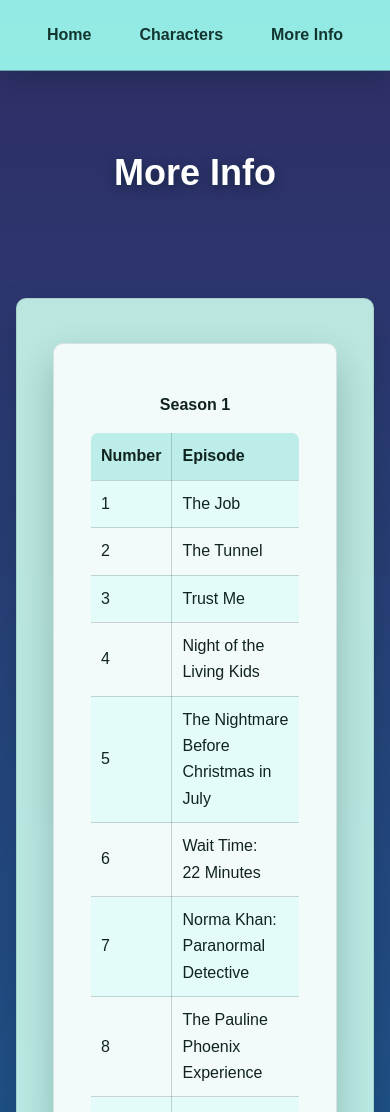
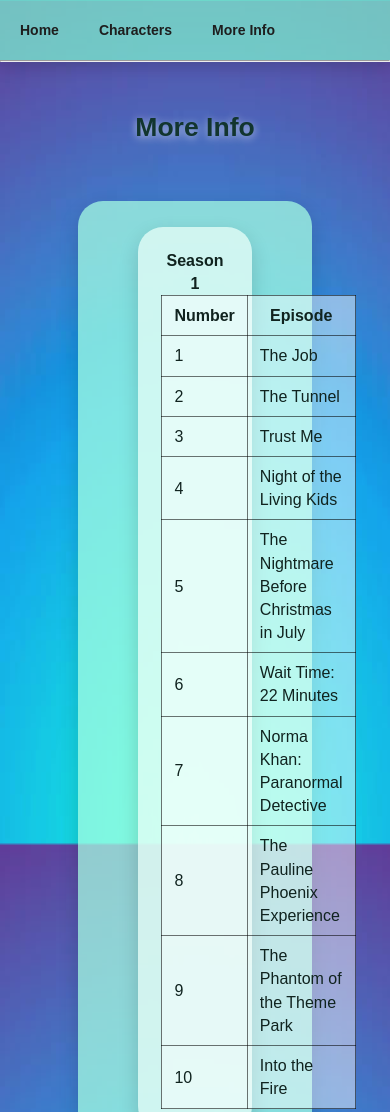
Before and after one commit to BeSuper123/manu, a website: page page3.html in a window 390 px wide. Shown: the top 1112 px of the page. Drawn offline with Linux system fonts and the light colour scheme.

Commit message:
Tone down Dead End styling changes

```diff
--- a/CSS/style.css
+++ b/CSS/style.css
@@ -4,250 +4,129 @@
     box-sizing: border-box;
 }
 
-html {
-    scroll-behavior: smooth;
-}
-
 body {
-    min-height: 100vh;
-    font-family: Arial, Helvetica, sans-serif;
+    font-family: sans-serif;
     color: #10231f;
-    background-image: linear-gradient(rgba(7, 26, 28, 0.42), rgba(7, 26, 28, 0.18)), url('../Images/bim.jpg');
+    background-image: linear-gradient(rgba(255, 255, 255, 0.08), rgba(255, 255, 255, 0.08)), url('../Images/bim.jpg');
     background-repeat: no-repeat;
     background-attachment: fixed;
-    background-size: cover;
-    background-position: center;
-    line-height: 1.65;
-    font-size: 18px;
+    background-size: 100% 100%;
+    line-height: 1.45;
 }
 
 nav {
     width: 100%;
-    min-height: 70px;
-    background-color: rgba(158, 255, 242, 0.9);
+    height: 60px;
+    background-color: rgba(127, 255, 212, 0.68);
     font-weight: bold;
-    position: sticky;
-    top: 0;
-    z-index: 10;
-    box-shadow: 0 10px 28px rgba(5, 30, 36, 0.22);
+    box-shadow: 0 5px 18px rgba(0, 0, 0, 0.18);
 }
 
-ul {
-    list-style: none;
-    width: min(1100px, 100% - 32px);
-    min-height: 70px;
-    margin: 0 auto;
-    display: flex;
-    align-items: center;
-    justify-content: center;
-    gap: 12px;
-    flex-wrap: wrap;
+table {
+    margin-left: 2%;
+    border-collapse: collapse;
+    background-color: rgba(255, 255, 255, 0.45);
 }
 
-ul li {
-    list-style: none;
-    line-height: normal;
+button {
+    background-color: rgba(0, 179, 255, 0.78);
+    border-radius: 25px;
+    border: 0;
+    padding: 8px 14px;
+    box-shadow: 0 5px 14px rgba(0, 0, 0, 0.18);
+    cursor: pointer;
 }
 
-ul li a {
-    display: block;
+button a {
+    color: #10231f;
     text-decoration: none;
-    font-size: 16px;
-    color: #12352f;
-    padding: 10px 18px;
-    border-radius: 999px;
-    transition: background-color .2s ease, color .2s ease, transform .2s ease;
 }
 
-ul li a:hover,
-ul li a:focus-visible {
-    background-color: rgba(18, 53, 47, 0.12);
-    color: #061817;
-    transform: translateY(-2px);
-    outline: none;
+table, th, td {
+    border: 1px solid rgba(0, 0, 0, 0.55);
 }
 
-ul li a:active {
-    background-color: rgba(24, 196, 181, 0.28);
+th, td {
+    padding: 8px 12px;
 }
 
-hr {
-    border: 0;
-    height: 1px;
-    background: rgba(158, 255, 242, 0.55);
-}
-
-center {
-    display: block;
-    width: min(1100px, 100% - 32px);
-    margin: 28px auto;
-}
-
-h1,
-h2,
-h4 {
-    color: #ffffff;
-    text-shadow: 0 3px 12px rgba(5, 30, 36, 0.55);
-    line-height: 1.15;
-}
-
-h1 {
-    font-size: clamp(36px, 7vw, 72px);
-    margin: 18px 0;
-}
-
-h2 {
-    width: min(1100px, 100% - 32px);
-    margin: 34px auto 14px;
-    font-size: clamp(26px, 4vw, 42px);
-}
-
-h3 {
-    height: 32px;
-    padding: 0;
-    border: 0;
-}
-
-h4 {
-    width: min(1100px, 100% - 32px);
-    margin: 34px auto;
-    text-align: center;
-}
-
-p {
-    margin-bottom: 12px;
-}
-
-div,
-.main,
-.float-r,
-.float-c,
-.size {
-    width: min(900px, 100% - 32px);
-    margin: 24px auto;
-    float: none;
-    border-radius: 10px;
-    background-color: rgba(208, 255, 239, 0.88);
-    border: 1px solid rgba(18, 53, 47, 0.12);
-    box-shadow: 0 18px 38px rgba(5, 30, 36, 0.24);
-    padding: clamp(20px, 4vw, 34px);
+div {
+    border-radius: 25px;
+    width: 60%;
+    margin-left: 2%;
+    margin-right: 20%;
+    background-color: rgba(168, 255, 226, 0.72);
+    float: right;
+    padding: 30px;
+    box-shadow: 0 8px 20px rgba(0, 0, 0, 0.16);
 }
 
 .main {
-    font-size: clamp(18px, 2vw, 22px);
+    border-radius: 25px;
+    width: 50%;
+    padding: 22px;
+    float: right;
+    margin-top: 2%;
+    background-color: rgba(168, 255, 226, 0.78);
+}
+
+.scar {
+    border-radius: 25px;
+    width: 100%;
+    height: 100%;
+    float: center;
+}
+
+.float-r {
+    padding: 22px;
+    float: center;
+    margin-top: 2%;
+    background-color: rgba(168, 255, 226, 0.72);
 }
 
 .float-c {
-    background-color: rgba(255, 255, 255, 0.82);
-}
-
-.middler {
-    width: min(95%, 920px);
-    display: block;
-    margin: 0 auto;
-    border-radius: 12px;
-    box-shadow: 0 18px 40px rgba(5, 30, 36, 0.34);
+    border-radius: 25px;
+    width: 60%;
+    float: center;
+    padding: 22px;
+    margin-top: 2%;
+    background-color: rgba(236, 255, 249, 0.72);
 }
 
 .middle {
     width: 100%;
-    max-width: 880px;
-    display: block;
-    margin: 18px auto;
 }
 
-img {
-    max-width: min(100%, 520px);
-    height: auto;
-    display: block;
-    float: none;
-    margin: 12px auto 22px;
-    border-radius: 12px;
-    box-shadow: 0 12px 28px rgba(5, 30, 36, 0.25);
-}
-
-.scar {
-    width: 100%;
-    height: auto;
-}
-
-.size {
-    max-width: 760px;
+.middler {
+    width: 95%;
+    align-self: center;
+    box-shadow: 0 8px 22px rgba(0, 0, 0, 0.2);
 }
 
 ol {
-    margin: 18px auto 0;
-    padding-left: 32px;
-    columns: 2;
-    column-gap: 40px;
+    margin-left: 5%;
 }
 
 ol li {
-    border: 0;
-    font-size: 17px;
-    width: auto;
+    border: 1px solid rgba(0, 0, 0, 0.55);
+    font-size: medium;
+    width: 40%;
+    align-self: center;
     list-style-type: upper-roman;
-    margin-bottom: 8px;
-    break-inside: avoid;
-}
-
-table {
-    width: 100%;
-    margin: 14px auto 0;
-    border-collapse: collapse;
-    overflow: hidden;
-    border-radius: 8px;
-}
-
-table,
-th,
-td {
-    border: 1px solid rgba(18, 53, 47, 0.2);
-}
-
-th,
-td {
-    padding: 12px 14px;
-    text-align: left;
-}
-
-th {
-    background-color: rgba(24, 196, 181, 0.25);
-}
-
-tr:nth-child(even) td {
-    background-color: rgba(158, 255, 242, 0.18);
+    background-color: rgba(255, 255, 255, 0.35);
+    padding: 4px 8px;
 }
 
 iframe {
     width: 100%;
-    aspect-ratio: 16 / 9;
-    height: auto;
-    border: 0;
-    border-radius: 10px;
-    box-shadow: 0 14px 30px rgba(5, 30, 36, 0.25);
+    height: 430px;
+    border-radius: 18px;
+    box-shadow: 0 8px 20px rgba(0, 0, 0, 0.2);
 }
 
-button {
-    background-color: rgba(0, 179, 255, 0.86);
-    border: 0;
-    border-radius: 999px;
-    padding: 12px 22px;
-    box-shadow: 0 10px 22px rgba(5, 30, 36, 0.24);
-    cursor: pointer;
-}
-
-button a {
-    color: #061817;
-    text-decoration: none;
-}
-
-button:hover {
-    transform: translateY(-2px);
-}
-
-#main {
-    font-weight: 800;
+h1, h2 {
+    color: #12352f;
+    text-shadow: 0 2px 8px rgba(255, 255, 255, 0.6);
 }
 
 h6 {
@@ -255,45 +134,66 @@ h6 {
     width: 50%;
 }
 
+h3 {
+    width: 100%;
+    height: 420px;
+    padding: 30px;
+    border: 2px;
+    border-color: black;
+}
+
+#main {
+    font-style: bold;
+    size: 150px;
+}
+
+.size {
+    margin-right: 30%;
+    width: 600px;
+}
+
+ul {
+    list-style: none;
+}
+
+img {
+    float: left;
+    margin-left: 7px;
+    border-radius: 25px;
+    box-shadow: 0 8px 18px rgba(0, 0, 0, 0.18);
+}
+
+ul li {
+    list-style: none;
+    float: left;
+    line-height: 60px;
+}
+
+ul li :hover {
+    color: rgb(41, 116, 91);
+    background-color: rgba(255, 255, 255, 0.22);
+}
+
+ul li :active {
+    background-color: rgba(159, 255, 245, 0.292);
+}
+
+ul li a {
+    display: block;
+    text-decoration: none;
+    font-size: 14px;
+    color: #1e1e1e;
+    padding: 0 20px;
+    border-radius: 18px;
+}
+
 footer {
     text-align: center;
     clear: both;
     width: 100%;
-    min-height: 62px;
     font-style: italic;
+    min-height: 44px;
     background-color: rgb(158, 255, 242);
-    color: #12352f;
-    display: flex;
-    align-items: center;
-    justify-content: center;
-    margin-top: 54px;
-    padding: 18px;
+    padding: 12px 0;
+    box-shadow: 0 -5px 18px rgba(0, 0, 0, 0.12);
 }
-
-@media (max-width: 760px) {
-    body {
-        font-size: 16px;
-        background-attachment: scroll;
-    }
-
-    nav {
-        position: static;
-    }
-
-    ul {
-        padding: 10px 0;
-    }
-
-    h2 {
-        text-align: center;
-    }
-
-    ol {
-        columns: 1;
-    }
-
-    th,
-    td {
-        padding: 10px;
-    }
-}
```
